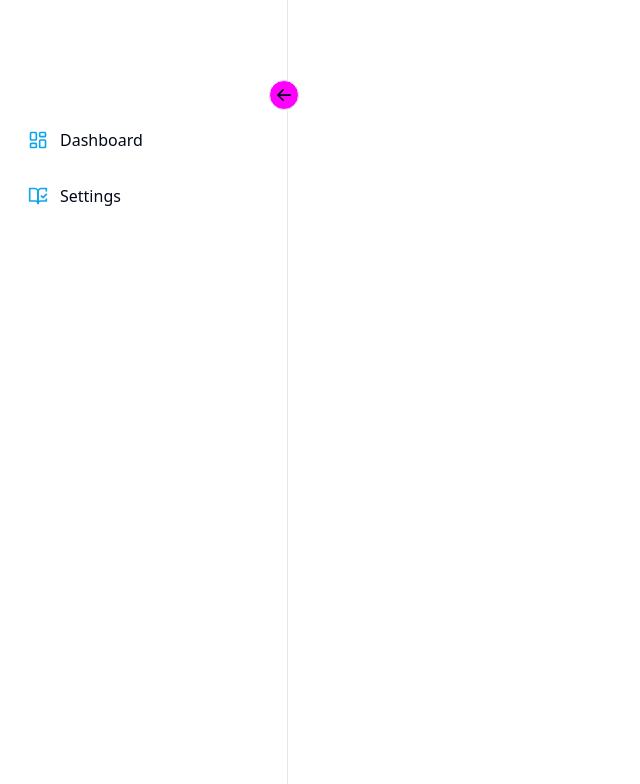
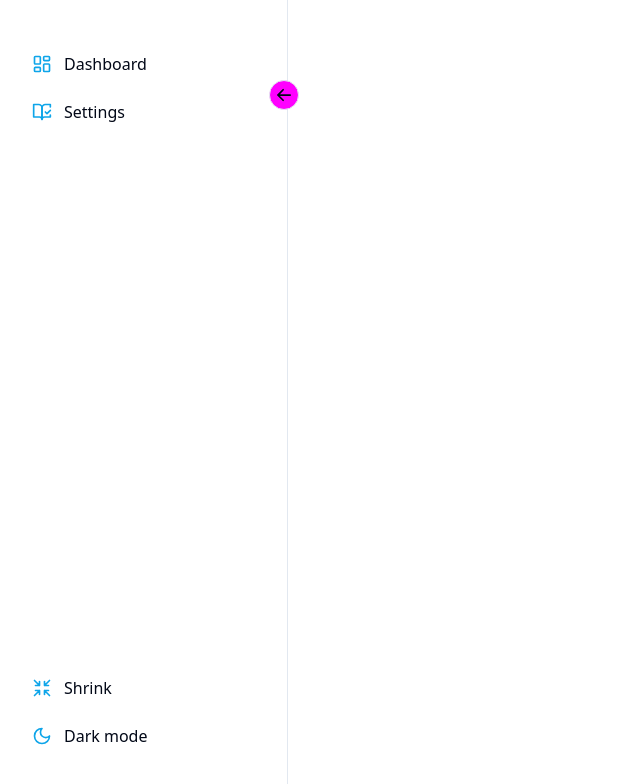
Before and after one commit to gregor3637/shadcn-trading, a React (Vite) app: page / in a window 1280 px wide. Shown: the top 784 px of the page, without its empty margins (0-640 px from the left). Built offline with nearby package versions, Linux system fonts and the light colour scheme.

Commit message:
fe: theme change and expand-collapse

```diff
--- a/package.json
+++ b/package.json
@@ -16,6 +16,7 @@
     "class-variance-authority": "^0.7.0",
     "clsx": "^2.1.0",
     "lucide-react": "^0.323.0",
+    "next-themes": "^0.2.1",
     "react": "^18.2.0",
     "react-dom": "^18.2.0",
     "react-icons": "^5.0.1",
--- a/src/App.tsx
+++ b/src/App.tsx
@@ -1,6 +1,6 @@
 import { useState } from "react";
 import "./App.css";
-import { Button } from "./components/ui/button";
+import { ThemeProvider } from "./components/ThemeProvider";
 import Sidebar from "./components/layout/sidebar";
 import Header from "./components/layout/header";
 
@@ -8,10 +8,10 @@ function App() {
   const [count, setCount] = useState(0);
 
   return (
-    <>
+    <ThemeProvider attribute="class" defaultTheme="system" enableSystem>
       <Header />
       <Sidebar />
-    </>
+    </ThemeProvider>
   );
 }
 
--- /dev/null
+++ b/src/components/ThemeProvider.tsx
@@ -0,0 +1,6 @@
+import { ThemeProvider as NextThemesProvider } from "next-themes"
+import { type ThemeProviderProps } from "next-themes/dist/types"
+
+export function ThemeProvider({ children, ...props }: ThemeProviderProps) {
+  return <NextThemesProvider {...props}>{children}</NextThemesProvider>
+}
--- a/src/components/layout/header.tsx
+++ b/src/components/layout/header.tsx
@@ -2,7 +2,7 @@ import { Menu } from "lucide-react";
 import { Sheet, SheetContent, SheetTrigger } from "@/components/ui/sheet";
 import Container from "@/components/ui/container";
 import { NavItems } from "@/components/constants/side-nav";
-import SideNavItem from "./side-nav-item";
+import SideNavNavigation from "./side-nav-navigation";
 
 const Header = () => {
   return (
@@ -17,7 +17,7 @@ const Header = () => {
               <SheetContent side="left" className="w-[300px] ">
                 <nav className="flex flex-col gap-4 mt-10">
                   {NavItems.map((item) => (
-                    <SideNavItem
+                    <SideNavNavigation
                       {...item}
                       key={item.title}
                       className="block px-2 py-1 text-lg"
--- /dev/null
+++ b/src/components/layout/side-nav-button.tsx
@@ -0,0 +1,52 @@
+import { cn } from "@/lib/utils";
+import { Button, buttonVariants } from "../ui/button";
+import { Moon, Sun, Expand, Shrink } from "lucide-react";
+
+const CollapseMenuButton = ({ className, isExpanded }) => {
+  return (
+    <>
+      {isExpanded ? (
+        <Shrink className={cn("h-5 w-5", "text-sky-500")} />
+      ) : (
+        <Expand className={cn("h-5 w-5", "text-sky-500")} />
+      )}
+      <span className={cn("text-base duration-200", className)}>
+        {isExpanded ? "Shrink" : "Expand"}
+      </span>
+    </>
+  );
+};
+
+const ThemeButton = ({ theme, className }) => {
+  return (
+    <>
+      {theme === "dark" ? (
+        <Sun className={cn("h-5 w-5", "text-sky-500")} />
+      ) : (
+        <Moon className={cn("h-5 w-5", "text-sky-500")} />
+      )}
+      <span className={cn("text-base duration-200", className)}>
+        {theme === "dark" ? "Light" : "Dark"}
+        {" mode"}
+      </span>
+    </>
+  );
+};
+
+function SideNavButton({ onClick, children }) {
+  return (
+    <Button
+      onClick={onClick}
+      className={cn(
+        buttonVariants({ variant: "ghost" }),
+        "group relative flex h-12 justify-start gap-3 w-full"
+      )}
+      variant={"ghost"}
+    >
+      {children}
+    </Button>
+  );
+}
+SideNavButton.Theme = ThemeButton;
+SideNavButton.CollapseMenu = CollapseMenuButton;
+export default SideNavButton;
--- /dev/null
+++ b/src/components/layout/side-nav-footer.tsx
@@ -0,0 +1,24 @@
+import SideNavButton from "./side-nav-button";
+import { useTheme } from "next-themes";
+
+function SideNavFooter({ className }) {
+  const { theme, setTheme } = useTheme();
+
+
+  return (
+    <div>
+      <SideNavButton
+        onClick={() => setTheme(theme === "dark" ? "light" : "dark")}
+      >
+        <SideNavButton.CollapseMenu className={className} isExpanded={true}/>
+      </SideNavButton>
+      <SideNavButton
+        onClick={() => setTheme(theme === "dark" ? "light" : "dark")}
+      >
+        <SideNavButton.Theme theme={theme} className={className} />
+      </SideNavButton>
+    </div>
+  );
+}
+
+export default SideNavFooter;
--- a/src/components/layout/side-nav-item.tsx
+++ b/src/components/layout/side-nav-navigation.tsx
@@ -1,7 +1,7 @@
 import { cn } from "@/lib/utils";
 import { buttonVariants } from "../ui/button";
 
-function SideNavItem({ title, href, color, className, icon: Icon }) {
+function SideNavNavigation({ title, href, color, className, icon: Icon }) {
   return (
     <a
       key={title}
@@ -21,4 +21,4 @@ function SideNavItem({ title, href, color, className, icon: Icon }) {
   );
 }
 
-export default SideNavItem;
+export default SideNavNavigation;
--- a/src/components/layout/side-nav.tsx
+++ b/src/components/layout/side-nav.tsx
@@ -1,11 +1,21 @@
-import SideNavItem from "./side-nav-item";
+import SideNavNavigation from "./side-nav-navigation";
+import SideNavFooter from "./side-nav-footer";
 
 export function SideNav({ items, className }) {
   return (
-    <nav className="space-y-2">
-      {items.map((item) => {
-        return <SideNavItem {...item} key={item.title} className={className} />;
-      })}
-    </nav>
+    <div className="space-y-2 flex justify-between flex-col h-full">
+      <nav>
+        {items.map((item) => {
+          return (
+            <SideNavNavigation
+              {...item}
+              key={item.title}
+              className={className}
+            />
+          );
+        })}
+      </nav>
+      <SideNavFooter className={className} />
+    </div>
   );
 }
--- a/src/components/layout/sidebar.tsx
+++ b/src/components/layout/sidebar.tsx
@@ -18,7 +18,7 @@ export default function Sidebar({ className }) {
   return (
     <nav
       className={cn(
-        `relative hidden h-screen border-r pt-20 sm:block`,
+        `relative hidden h-screen border-r sm:block `,
         status && "duration-500",
         isOpen ? "w-72" : "w-[78px]",
         className
@@ -31,9 +31,7 @@ export default function Sidebar({ className }) {
         )}
         onClick={handleToggle}
       />
-      <div className="space-y-4 py-4">
-        <div className="px-3 py-2">
-          <div className="mt-3 space-y-1">
+      <div className="space-y-4 py-10 px-4 h-full ">
             <SideNav
               items={NavItems}
               className={`${
@@ -42,8 +40,6 @@ export default function Sidebar({ className }) {
                   : "text-background opacity-0 transition-all duration-300 group-hover:z-50 group-hover:ml-4 group-hover:rounded group-hover:bg-foreground group-hover:p-2 group-hover:opacity-100"
               }`}
             />
-          </div>
-        </div>
       </div>
     </nav>
   );
```
Also changed, not shown: 1 other file (tests, documents, lock files or other folders).
